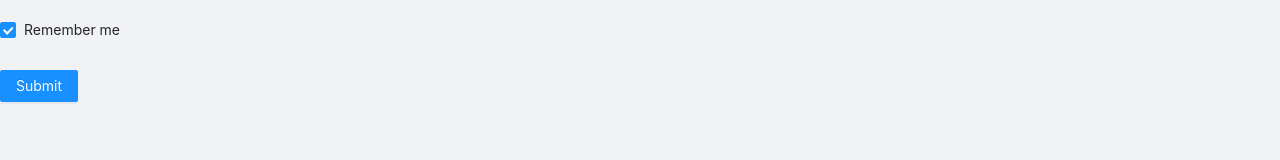
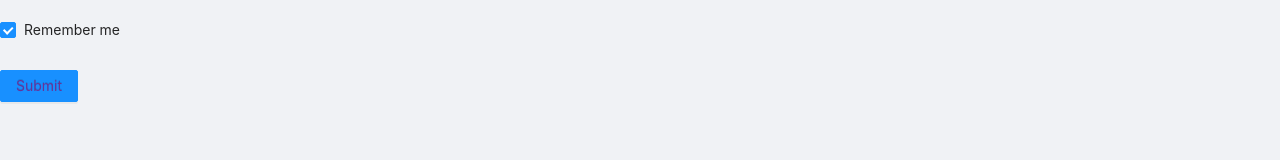
Before and after one commit to benoit92033/lendyourride, a React (Create React App) app: page /login in a window 1280 px wide. Shown: the part 498-658 px from the top of the page. Built offline with nearby package versions, Linux system fonts and the light colour scheme.

Commit message:
Style Login

```diff
--- a/src/Components/Login/Login.tsx
+++ b/src/Components/Login/Login.tsx
@@ -1,5 +1,6 @@
 import { Button, Checkbox, Form, Input, Modal } from 'antd';
 import { Content } from 'antd/lib/layout/layout';
+import './login.style.css';
 import React from 'react';
 
 
@@ -48,7 +49,7 @@ export const Login = ({setToken} : Props) => {
           </Form.Item>
 
           <Form.Item>
-            <Button type="primary" htmlType="submit">
+            <Button type="primary" htmlType="submit" className="loginContent">
               Submit
             </Button>
           </Form.Item>
--- /dev/null
+++ b/src/Components/Login/login.style.css
@@ -0,0 +1,3 @@
+.loginContent{
+    color: rebeccapurple !important;
+}
```
